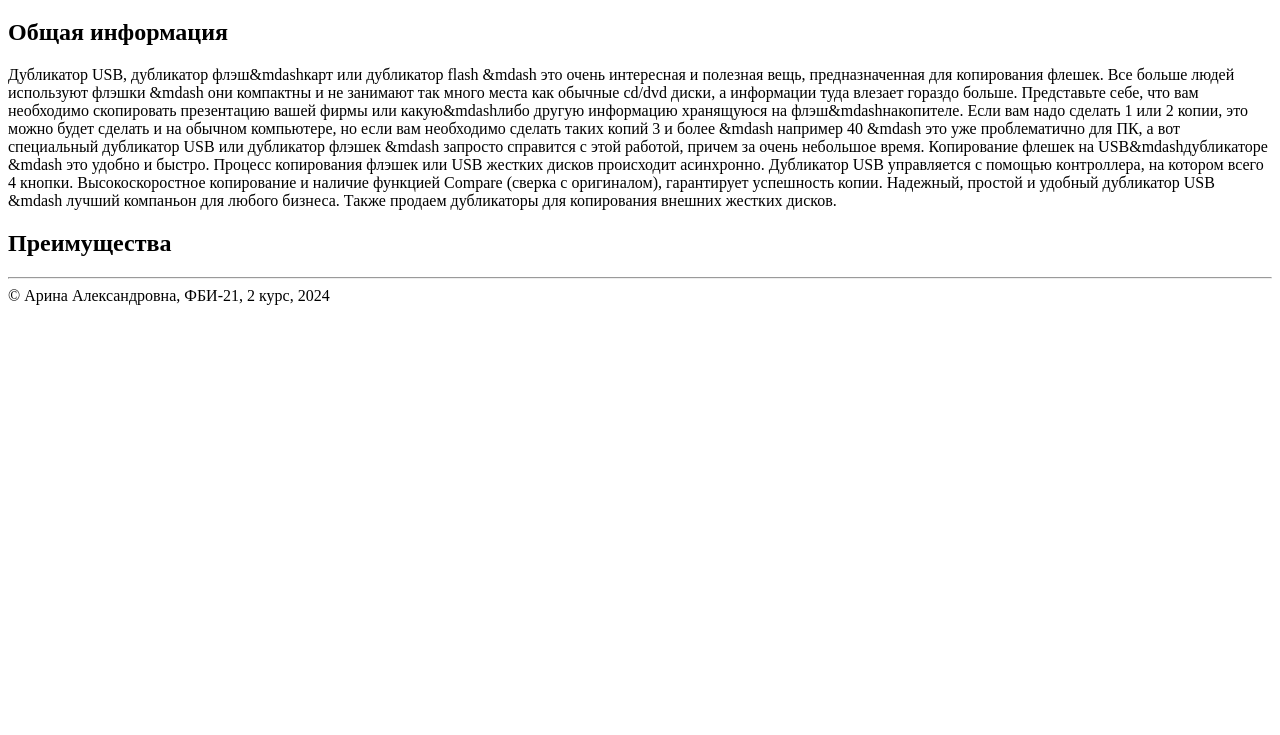
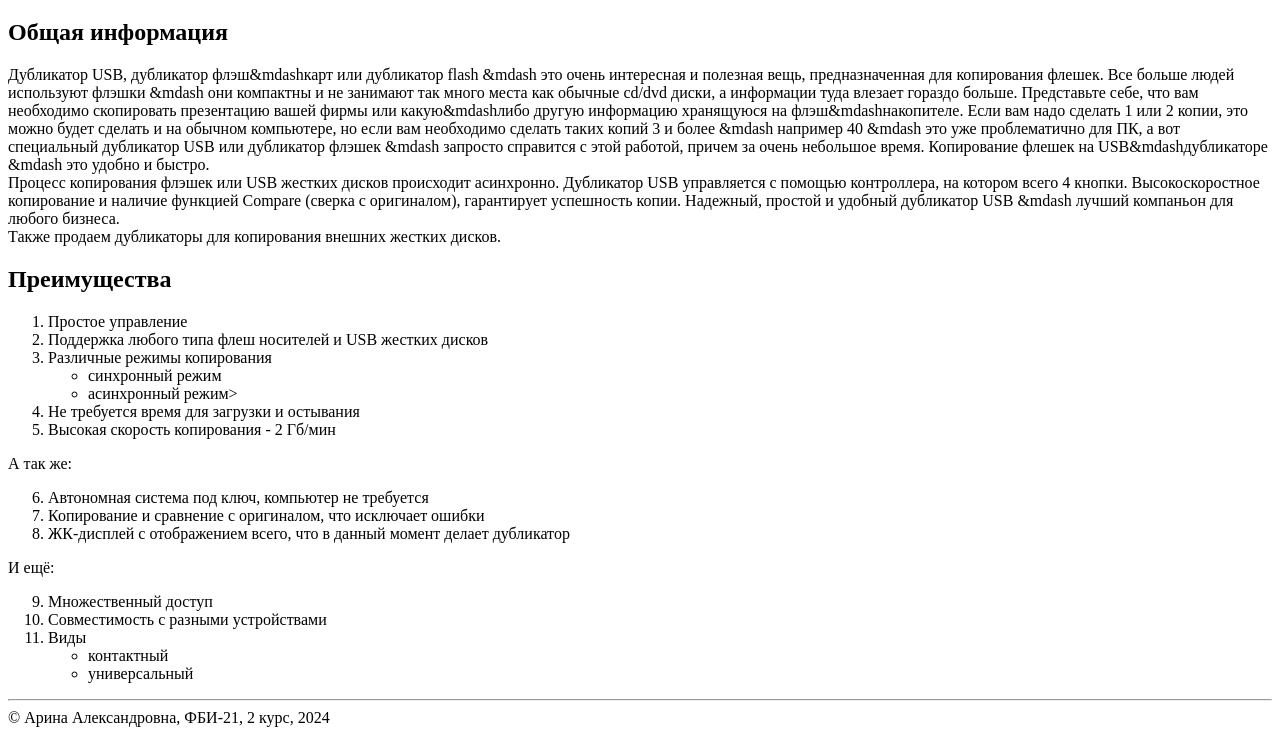
Before and after one commit to ceryleangel/labs, a plain HTML site: page lab2/usb.html in a window 1280 px wide. Shown: the part 97-832 px from the top of the page. Before the commit the page ends 800 px from the top, so only its background shows below. Drawn offline with Linux system fonts and the light colour scheme.

Commit message:
Преимущества

```diff
--- a/lab2/usb.html
+++ b/lab2/usb.html
@@ -29,16 +29,49 @@
                 проблематично для ПК, а вот специальный дубликатор USB или дубликатор флэшек &mdash запросто справится
                 с этой работой, причем за
                 очень небольшое время. Копирование флешек на USB&mdashдубликаторе &mdash это удобно и быстро.
+            </div>
+            <div>
                 Процесс копирования флэшек или USB жестких дисков происходит асинхронно.
                 Дубликатор USB управляется с помощью
                 контроллера, на котором всего 4 кнопки. Высокоскоростное копирование и наличие функцией
                 Compare (сверка с оригиналом), гарантирует успешность копии. Надежный, простой и
                 удобный дубликатор USB &mdash лучший компаньон для любого бизнеса.
+            </div>
+            <div>
                 Также продаем дубликаторы для копирования внешних жестких
                 дисков.
             </div>
 
             <h2>Преимущества</h2>
+            <ol>
+                <li>Простое управление</li>
+                <li>Поддержка любого типа флеш носителей и USB жестких дисков</li>
+                <li>Различные режимы копирования</li>
+                    <ul>
+                        <li>синхронный режим</li>
+                        <li>асинхронный режим></li>
+
+                    </ul>
+                <li>Не требуется время для загрузки и остывания</li>
+                <li>Высокая скорость копирования - 2 Гб/мин</li>
+            </ol>
+            <div>А так же:</div>
+            <ol start="6">
+                <li>Автономная система под ключ, компьютер не требуется</li>
+                <li>Копирование и сравнение с оригиналом, что исключает ошибки</li>
+                <li>ЖК-дисплей с отображением всего, что в данный момент делает дубликатор</li>
+            </ol>
+            <div>И ещё:</div>
+            <ol start="9">
+                <li>Множественный доступ</li>
+                <li>Совместимость с разными устройствами</li>
+                <li>Виды</li>
+                    <ul>
+                        <li>контактный</li>
+                        <li>универсальный</li>
+                    </ul>
+            </ol>
+
         </main>
 
         <footer>
```
Lines whose indentation alone changed are shown as unchanged.
